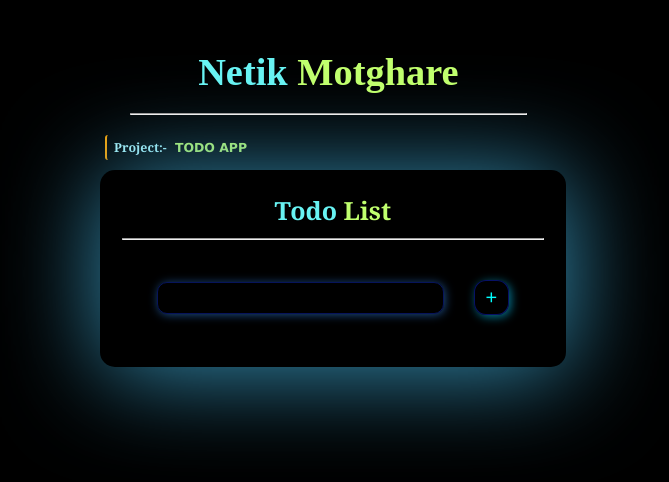
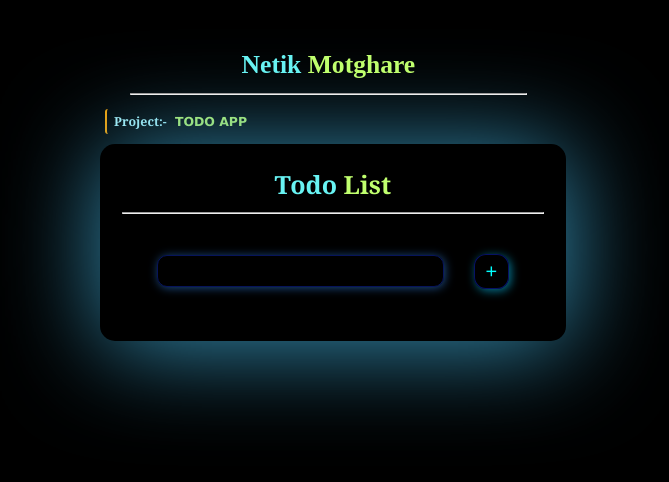
Before and after one commit to Netik9960/Todo, a React (Create React App) app: page / in a window 1280 px wide. Shown: the top 482 px of the page, without its empty margins (342-1011 px from the left). Built offline with nearby package versions, Linux system fonts and the light colour scheme.

Commit message:
Alignment

```diff
--- a/src/App.css
+++ b/src/App.css
@@ -8,7 +8,7 @@
   left: 80px;
   font-family: 'Times New Roman';
   font-weight: 800;
-  font-size: 3vmax;
+  font-size: 2vmax;
   color: rgb(104, 243, 243);
 }
 .header span{
```
